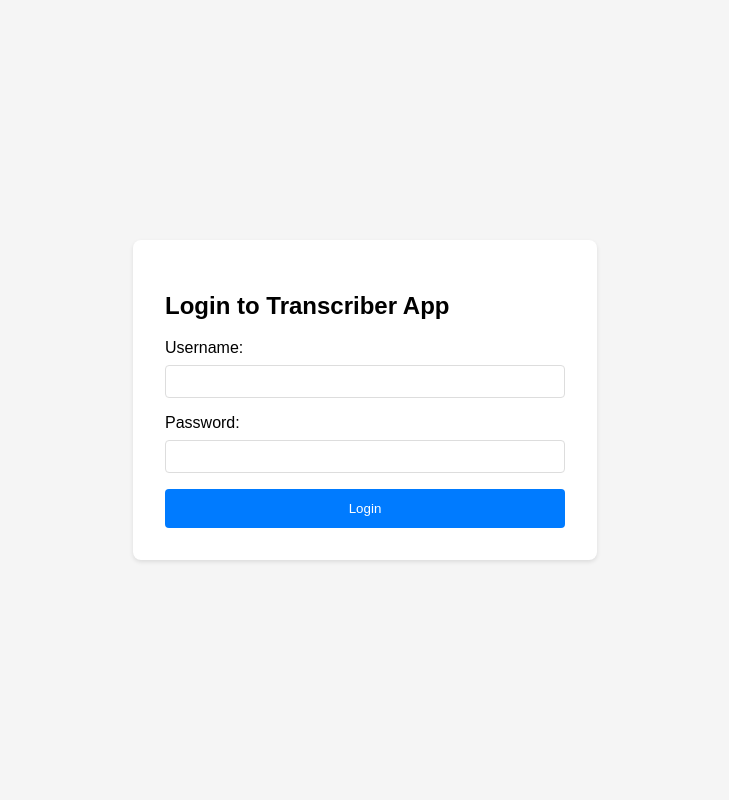
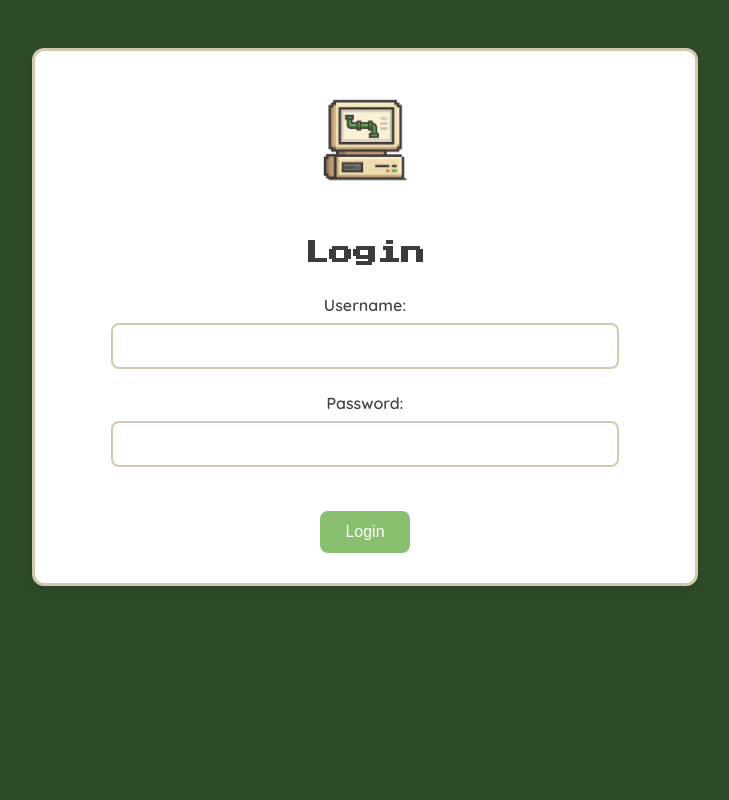
Before and after one commit to sarahmyoung/transcriber-app, a Flask app: page /login in a window 1280 px wide. Shown: the whole page, without its empty margins (275-1004 px from the left). Run offline with Flask 3, Linux system fonts and the light colour scheme.

Commit message:
Login Page Appearance Update

```diff
--- a/templates/login.html
+++ b/templates/login.html
@@ -1,73 +1,108 @@
 <!DOCTYPE html>
-<html lang="en">
+<html>
 <head>
-    <meta charset="UTF-8">
-    <meta name="viewport" content="width=device-width, initial-scale=1.0">
-    <title>Login - Transcriber App</title>
+    <title>Login - Pipeline</title>
+    <link href="https://fonts.googleapis.com/css2?family=Press+Start+2P&family=Quicksand:wght@400;600&display=swap" rel="stylesheet">
     <style>
         body {
-            font-family: Arial, sans-serif;
-            display: flex;
-            justify-content: center;
-            align-items: center;
-            height: 100vh;
-            margin: 0;
-            background-color: #f5f5f5;
+            background-color: #2e4b29;
+            font-family: 'Quicksand', sans-serif;
+            color: #333;
+            text-align: center;
+            padding: 40px;
         }
-        .login-container {
-            background-color: white;
-            padding: 2rem;
-            border-radius: 8px;
-            box-shadow: 0 2px 4px rgba(0, 0, 0, 0.1);
-            width: 100%;
-            max-width: 400px;
+
+        h1 {
+            font-family: 'Press Start 2P', cursive;
+            color: #3c3c3c;
+            font-size: 24px;
+            margin-bottom: 30px;
         }
+
+        .container {
+            background: #fff;
+            border: 3px solid #d3c9ae;
+            border-radius: 12px;
+            max-width: 600px;
+            margin: auto;
+            padding: 30px;
+            box-shadow: 0 4px 12px rgba(0,0,0,0.1);
+        }
+
         .form-group {
-            margin-bottom: 1rem;
+            margin-bottom: 1.5rem;
         }
+
         label {
             display: block;
             margin-bottom: 0.5rem;
+            font-weight: bold;
+            color: #444;
         }
-        input {
-            width: 100%;
-            padding: 0.5rem;
-            border: 1px solid #ddd;
-            border-radius: 4px;
-            box-sizing: border-box;
+
+        input[type="text"],
+        input[type="password"] {
+            width: 80%;
+            padding: 12px;
+            border: 2px solid #d3c9ae;
+            border-radius: 8px;
+            font-size: 16px;
+            transition: border-color 0.3s ease;
         }
+
+        input[type="text"]:focus,
+        input[type="password"]:focus {
+            outline: none;
+            border-color: #88c070;
+        }
+
         button {
-            width: 100%;
-            padding: 0.75rem;
-            background-color: #007bff;
+            margin-top: 20px;
+            padding: 12px 25px;
+            font-size: 16px;
+            border: none;
+            background-color: #88c070;
             color: white;
-            border: none;
-            border-radius: 4px;
+            border-radius: 8px;
             cursor: pointer;
+            transition: background-color 0.3s ease;
         }
+
         button:hover {
-            background-color: #0056b3;
+            background-color: #7ab364;
         }
+
+        img {
+            width: 120px;
+            margin-bottom: 20px;
+        }
+
         .error-message {
-            color: red;
-            margin-bottom: 1rem;
+            background-color: #ffebee;
+            color: #c62828;
+            padding: 12px;
+            border-radius: 8px;
+            margin-bottom: 20px;
+            border: 1px solid #ffcdd2;
+            font-weight: bold;
         }
     </style>
 </head>
 <body>
-    <div class="login-container">
-        <h2>Login to Transcriber App</h2>
+    <div class="container">
+        <img src="{{ url_for('static', filename='pipeline-icon.png') }}" alt="Pipeline Icon">
+        <h1>Login</h1>
         {% if error %}
         <div class="error-message">{{ error }}</div>
         {% endif %}
         <form method="POST" action="{{ url_for('login') }}">
             <div class="form-group">
                 <label for="username">Username:</label>
-                <input type="text" id="username" name="username" required>
+                <input type="text" id="username" name="username" required autocomplete="username">
             </div>
             <div class="form-group">
                 <label for="password">Password:</label>
-                <input type="password" id="password" name="password" required>
+                <input type="password" id="password" name="password" required autocomplete="current-password">
             </div>
             <button type="submit">Login</button>
         </form>
```
